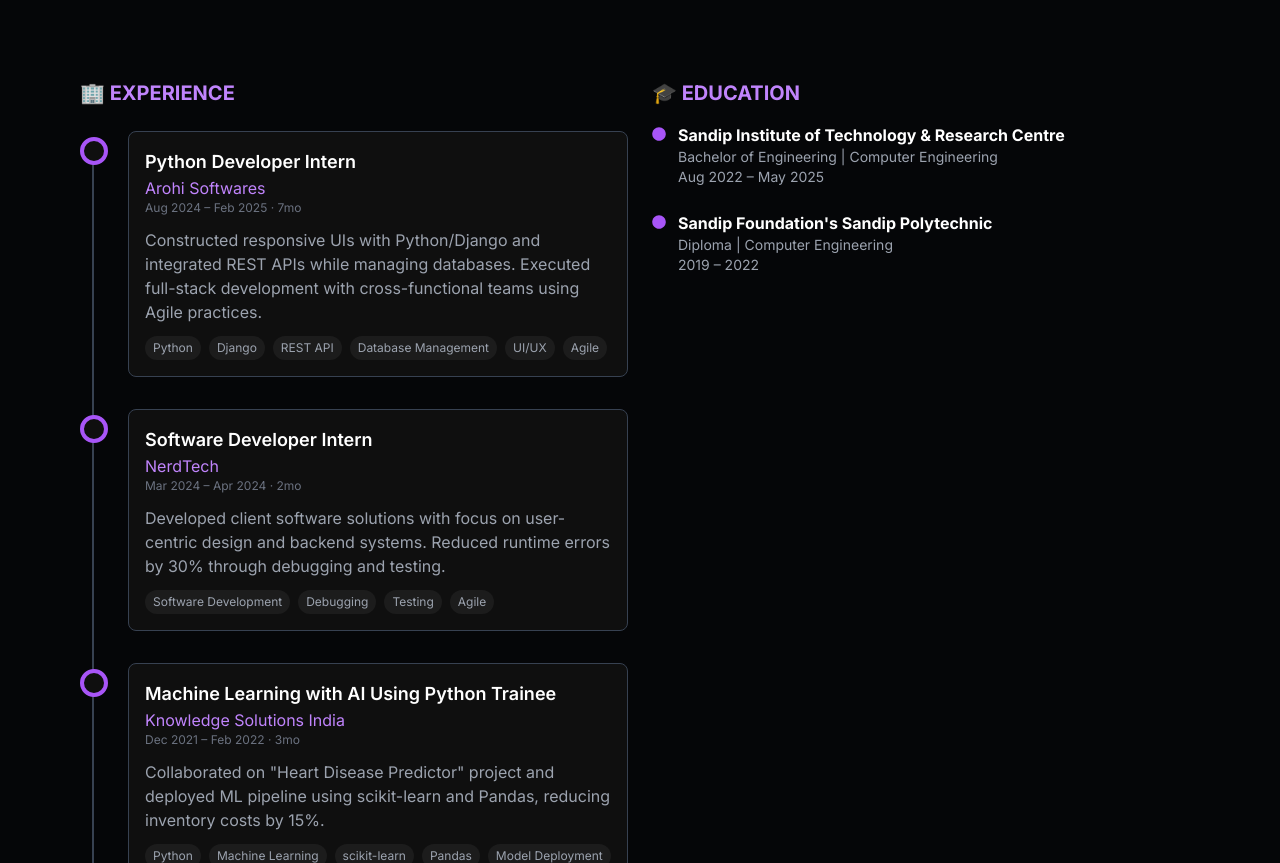
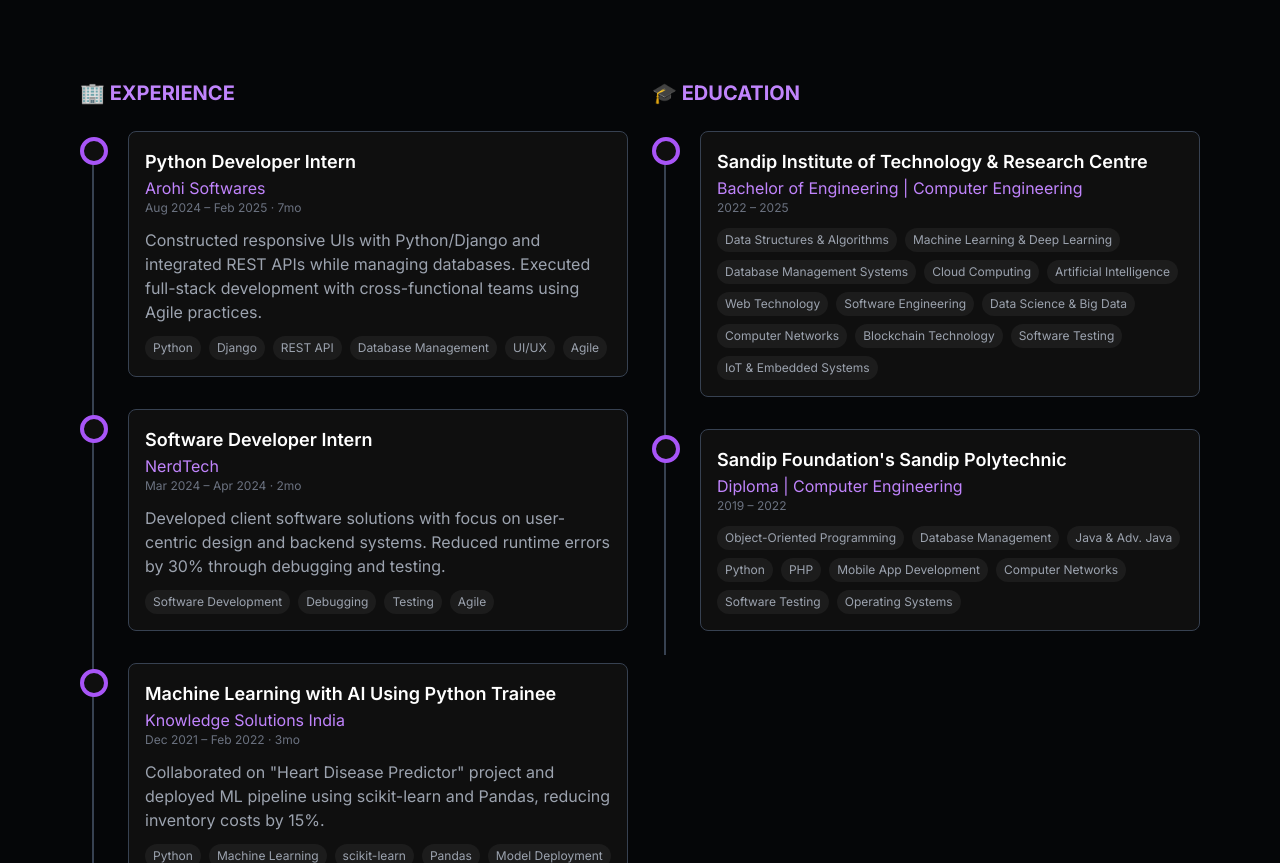
Before and after one commit to shreyuu/Portfolio, a React (Create React App) app: page / in a window 1280 px wide. Shown: the part 700-1563 px from the top of the page. Built offline with nearby package versions, Linux system fonts and the light colour scheme.

Commit message:
feat: Refactor Education component to use framer-motion for animations and improve layout

```diff
--- a/src/components/Education.jsx
+++ b/src/components/Education.jsx
@@ -1,39 +1,96 @@
 import React from 'react';
-import { FaCircle } from 'react-icons/fa';
+import { motion } from 'framer-motion';
+import useAnimations from '../hooks/useAnimations';
 
 const Education = () => {
+  const { ref, isInView, fadeInUp, staggerContainer } = useAnimations();
+
+  const educations = [
+    {
+      institution: 'Sandip Institute of Technology & Research Centre',
+      degree: 'Bachelor of Engineering | Computer Engineering',
+      period: '2022 – 2025',
+      skills: [
+        'Data Structures & Algorithms',
+        'Machine Learning & Deep Learning',
+        'Database Management Systems',
+        'Cloud Computing',
+        'Artificial Intelligence',
+        'Web Technology',
+        'Software Engineering',
+        'Data Science & Big Data',
+        'Computer Networks',
+        'Blockchain Technology',
+        'Software Testing',
+        'IoT & Embedded Systems'
+      ],
+    },
+    {
+      institution: "Sandip Foundation's Sandip Polytechnic",
+      degree: 'Diploma | Computer Engineering',
+      period: '2019 – 2022',
+      skills: [
+        'Object-Oriented Programming',
+        'Database Management',
+        'Java & Adv. Java',
+        'Python',
+        'PHP',
+        'Mobile App Development',
+        'Computer Networks',
+        'Software Testing',
+        'Operating Systems'
+      ],
+    }
+  ];
+
   return (
-    <div className="text-gray-300 mb-10">
-      <h2 className="text-xl font-bold text-purple-400 mb-4">🎓 EDUCATION</h2>
+    <motion.div
+      ref={ref}
+      className="w-full text-gray-300 mb-10"
+      variants={staggerContainer}
+      initial="hidden"
+      animate={isInView ? "visible" : "hidden"}
+    >
+      <motion.h2
+        className="text-xl font-bold text-purple-400 mb-6"
+        variants={fadeInUp}
+      >
+        🎓 EDUCATION
+      </motion.h2>
 
-      <div className="space-y-6">
-        <div className="flex items-start space-x-3">
-          <FaCircle className="text-purple-500 text-sm mt-1" />
-          <div>
-            <p className="font-bold text-white">Sandip Institute of Technology & Research Centre</p>
-            <p className="text-sm text-gray-400">
-              Bachelor of Engineering | Computer Engineering
-              <br />
-              Aug 2022 – May 2025
-            </p>
-            {/* <p className="text-xs text-gray-500 mt-1">AI/ML, Python, Data Structures</p> */}
-          </div>
-        </div>
+      <div className="relative">
+        {/* Vertical line */}
+        <div className="absolute left-3 top-2 bottom-2 w-0.5 bg-gray-700"></div>
 
-        <div className="flex items-start space-x-3">
-          <FaCircle className="text-purple-500 text-sm mt-1" />
-          <div>
-            <p className="font-bold text-white">Sandip Foundation&apos;s Sandip Polytechnic</p>
-            <p className="text-sm text-gray-400">
-              Diploma | Computer Engineering
-              <br />
-              2019 – 2022
-            </p>
-            {/* <p className="text-xs text-gray-500 mt-1">Grade: A</p> */}
-          </div>
-        </div>
+        {educations.map((edu, index) => (
+          <motion.div
+            key={index}
+            className="relative pl-12 pb-8"
+            variants={fadeInUp}
+          >
+            {/* Timeline dot */}
+            <div className="absolute left-0 top-1.5 w-7 h-7 rounded-full border-4 border-purple-500 bg-[#0f0f0f]"></div>
+
+            <div className="bg-[#0f0f0f] p-4 rounded-lg border border-gray-700">
+              <h3 className="font-semibold text-white text-lg">{edu.institution}</h3>
+              <p className="text-purple-400">{edu.degree}</p>
+              <p className="text-xs text-gray-500 mb-3">{edu.period}</p>
+
+              <div className="flex flex-wrap gap-2">
+                {edu.skills.map((skill, skillIndex) => (
+                  <span
+                    key={skillIndex}
+                    className="bg-[#1c1c1c] text-xs px-2 py-1 rounded-full text-gray-400"
+                  >
+                    {skill}
+                  </span>
+                ))}
+              </div>
+            </div>
+          </motion.div>
+        ))}
       </div>
-    </div>
+    </motion.div>
   );
 };
 
```
